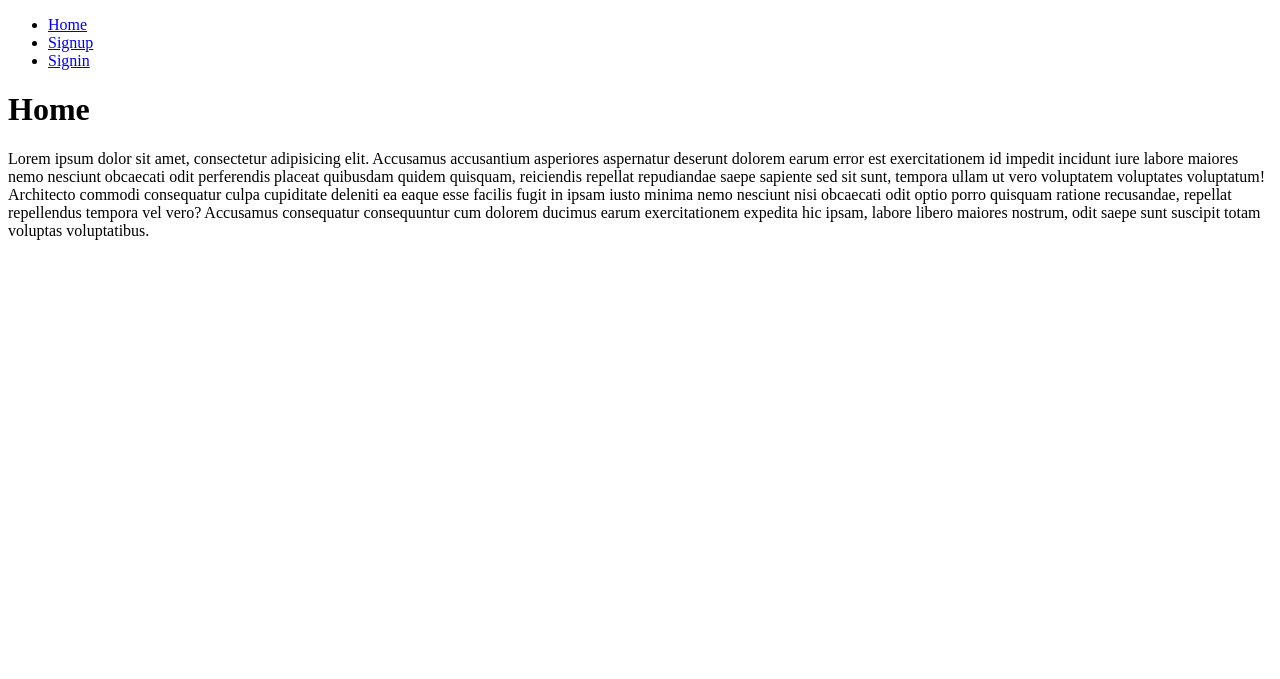
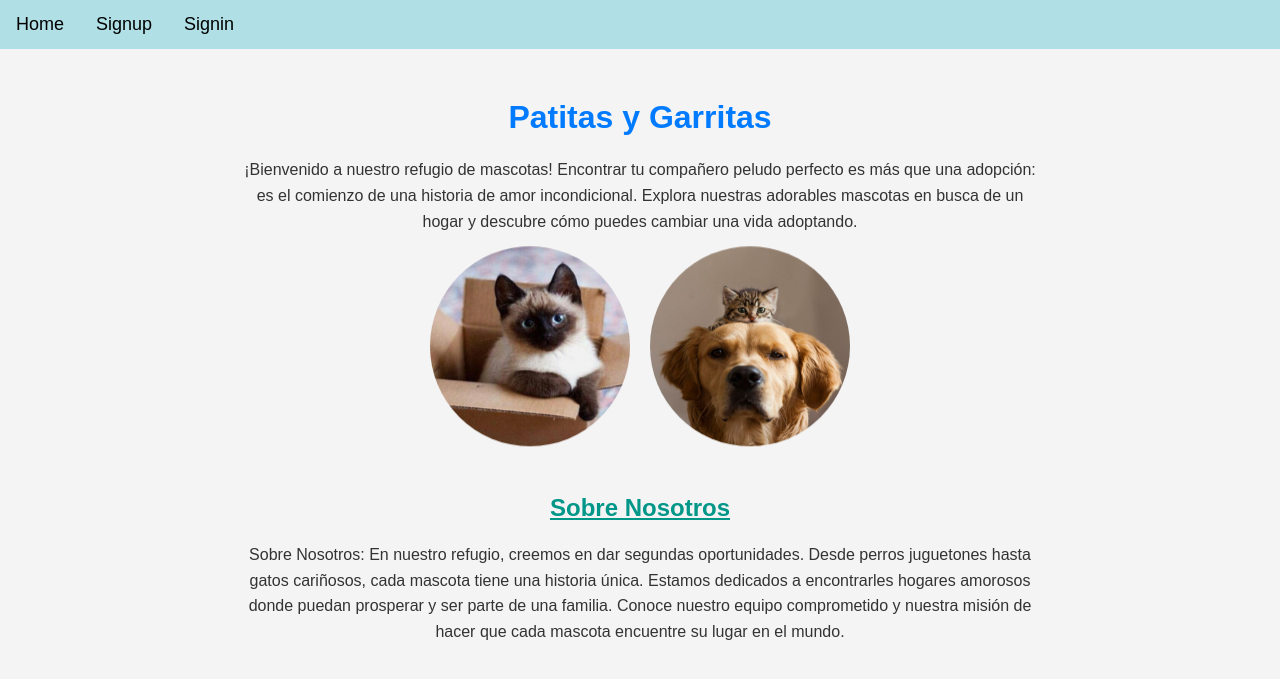
Before and after one commit to bytelu/MFoster, a Django app: page / in a window 1280 px wide. Shown: the top 679 px of the page. Run offline with Django 4.2, Linux system fonts and the light colour scheme.

Commit message:
Css Base y Home

```diff
--- a/website/templates/base.html
+++ b/website/templates/base.html
@@ -2,15 +2,40 @@
 <html lang="en">
 <head>
     <meta charset="UTF-8">
-    <meta name="viewport"
-          content="width=device-width, user-scalable=no, initial-scale=1.0, maximum-scale=1.0, minimum-scale=1.0">
-    <meta http-equiv="X-UA-Compatible" content="ie=edge">
     <title>Crud Application</title>
+    <style>
+
+        .navbar li {
+            float: left;
+        }
+
+        .navbar {
+            list-style-type: none;
+            margin: 0;
+            padding: 0;
+            background-color: powderblue;
+            overflow: hidden;
+        }
+
+        .navbar li a {
+            display: block;
+            color: black;
+            font-size: 18px;
+            text-align: center;
+            padding: 14px 16px;
+            text-decoration: none;
+        }
+
+        .navbar li a:hover {
+            background-color: powderblue;
+            color: black;
+        }
+    </style>
 </head>
 <body>
 
     <nav>
-        <ul>
+        <ul class="navbar">
             <li>
                 <a href="/">Home</a>
             </li>
--- a/website/templates/home.html
+++ b/website/templates/home.html
@@ -1,8 +1,88 @@
 {% extends 'base.html' %}
 
 {% block content %}
-<h1>Home</h1>
+
+<style>
+    body {
+        font-family: Arial, sans-serif;
+        background-color: #f4f4f4;
+        color: #333;
+        margin: 0;
+        padding: 0;
+    }
+
+    h1 {
+        text-align: center;
+        margin-top: 50px;
+        color: #007bff;
+    }
+
+    p {
+        text-align: center;
+        max-width: 800px;
+        margin: 0 auto 20px;
+        line-height: 1.6;
+    }
+
+    h2 {
+        text-align: center;
+        color: #009688;
+        text-decoration: underline;
+    }
+
+    /* Estilos para el bloque de Sobre Nosotros */
+    .sobre-nosotros {
+        background-color: #fff;
+        padding: 20px;
+        margin: 20px auto;
+        max-width: 800px;
+        border-radius: 5px;
+        box-shadow: 0 2px 5px rgba(0, 0, 0, 0.1);
+    }
+
+    .animated-images {
+        display: flex;
+        justify-content: center;
+        align-items: center;
+        flex-wrap: wrap;
+        margin-top: 20px;
+    }
+
+    .animated-images img {
+        width: 200px;
+        height: 200px;
+        margin: 10px;
+        border-radius: 50%;
+        animation: bounce 1s infinite alternate;
+    }
+
+    /* Animación */
+    @keyframes bounce {
+        0% {
+            transform: translateY(0);
+        }
+        100% {
+            transform: translateY(-20px);
+        }
+    }
+
+</style>
+
+<h1>Patitas y Garritas</h1>
 <p>
-    Lorem ipsum dolor sit amet, consectetur adipisicing elit. Accusamus accusantium asperiores aspernatur deserunt dolorem earum error est exercitationem id impedit incidunt iure labore maiores nemo nesciunt obcaecati odit perferendis placeat quibusdam quidem quisquam, reiciendis repellat repudiandae saepe sapiente sed sit sunt, tempora ullam ut vero voluptatem voluptates voluptatum! Architecto commodi consequatur culpa cupiditate deleniti ea eaque esse facilis fugit in ipsam iusto minima nemo nesciunt nisi obcaecati odit optio porro quisquam ratione recusandae, repellat repellendus tempora vel vero? Accusamus consequatur consequuntur cum dolorem ducimus earum exercitationem expedita hic ipsam, labore libero maiores nostrum, odit saepe sunt suscipit totam voluptas voluptatibus.
+    ¡Bienvenido a nuestro refugio de mascotas! Encontrar tu compañero peludo perfecto es más que una adopción: es el comienzo de una historia de amor incondicional. Explora nuestras adorables mascotas en busca de un hogar y descubre cómo puedes cambiar una vida adoptando.
 </p>
+
+<div class="animated-images">
+    <img src="./Img/Fotos_%2030%20gatos%20adorables%20que%20sacarán%20tu%20lado%20más%20tierno.jpg" alt="Imagen 1">
+    <img src="./Img/Brotherhood.jpg" alt="Imagen 2">
+    <!-- Agrega más imágenes aquí si es necesario -->
+</div>
+
+    <h2> Sobre Nosotros </h2>
+    <p>
+        Sobre Nosotros:
+En nuestro refugio, creemos en dar segundas oportunidades. Desde perros juguetones hasta gatos cariñosos, cada mascota tiene una historia única. Estamos dedicados a encontrarles hogares amorosos donde puedan prosperar y ser parte de una familia. Conoce nuestro equipo comprometido y nuestra misión de hacer que cada mascota encuentre su lugar en el mundo.
+    </p>
+
 {% endblock %}
```
Also changed, not shown: website/templates/Img/Brotherhood.jpg (added), website/templates/Img/Fotos_ 30 gatos adorables que sacarán tu lado más tierno.jpg (added).
